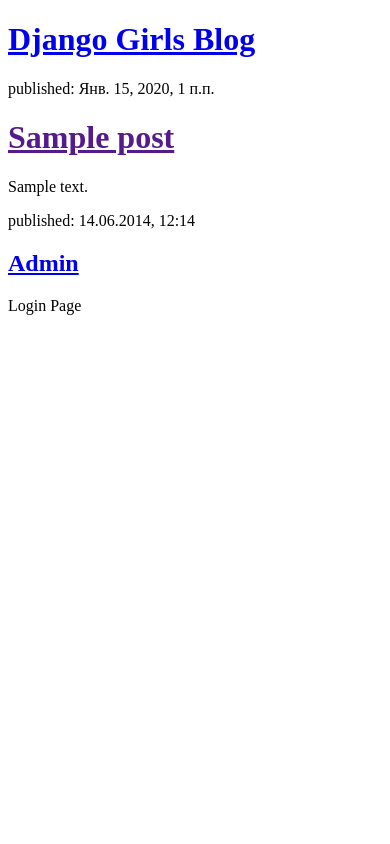
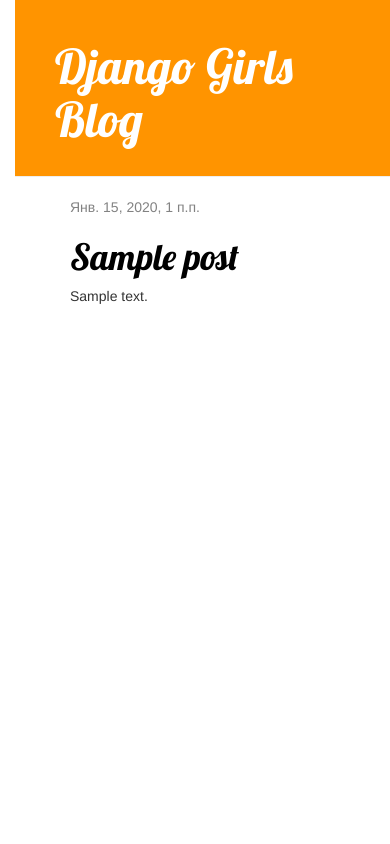
Before and after one commit to demorgan777/my-first-blog, a Django app: template blog/templates/blog/post_list.html in a window 390 px wide. Run offline with Django 3.2, Linux system fonts and the light colour scheme; the template is opened without the code that fills it: values that come from a table or form of the project are taken from there, others are empty; tables that the repository leaves empty hold one stand-in row (values such as "Sample post"); some libraries are stand-ins or nearby versions.

Commit message:
Added view and template for detailed blog post as well as CSS for the site.

```diff
--- /dev/null
+++ b/blog/static/css/blog.css
@@ -0,0 +1,55 @@
+h1 a {
+    color: #FCA205;
+    font-family: 'Lobster';
+}
+
+body {
+    padding-left: 15px;
+}
+
+.page-header {
+    background-color: #ff9400;
+    margin-top: 0;
+    padding: 20px 20px 20px 40px;
+}
+
+.page-header h1, .page-header h1 a, .page-header h1 a:visited, .page-header h1 a:active {
+    color: #ffffff;
+    font-size: 36pt;
+    text-decoration: none;
+}
+
+.content {
+    margin-left: 40px;
+}
+
+h1, h2, h3, h4 {
+    font-family: 'Lobster', cursive;
+}
+
+.date {
+    color: #828282;
+}
+
+.save {
+    float: right;
+}
+
+.post-form textarea, .post-form input {
+    width: 100%;
+}
+
+.top-menu, .top-menu:hover, .top-menu:visited {
+    color: #ffffff;
+    float: right;
+    font-size: 26pt;
+    margin-right: 20px;
+}
+
+.post {
+    margin-bottom: 70px;
+}
+
+.post h1 a, .post h1 a:visited {
+    color: #000000;
+}
--- /dev/null
+++ b/blog/templates/blog/base.html
@@ -0,0 +1,23 @@
+{% load static %}
+<html>
+    <head>
+        <title>Django Girls blog</title>
+        <link rel="stylesheet" href="//maxcdn.bootstrapcdn.com/bootstrap/3.2.0/css/bootstrap.min.css">
+        <link rel="stylesheet" href="//maxcdn.bootstrapcdn.com/bootstrap/3.2.0/css/bootstrap-theme.min.css">
+        <link href='//fonts.googleapis.com/css?family=Lobster&subset=latin,latin-ext' rel='stylesheet' type='text/css'>
+        <link rel="stylesheet" href="{% static 'css/blog.css' %}">
+    </head>
+    <body>
+        <div class="page-header">
+        <h1><a href="/">Django Girls Blog</a></h1>
+    </div>
+    <div class="content container">
+        <div class="row">
+            <div class="col-md-8">
+            {% block content %}
+            {% endblock %}
+            </div>
+        </div>
+    </div>
+    </body>
+</html>
--- a/blog/templates/blog/post_list.html
+++ b/blog/templates/blog/post_list.html
@@ -1,21 +1,44 @@
-<!DOCTYPE html>
-<html>
-    <head>
-        <title>Djang Boysb Blog</title>
-    </head>
-    <body>
-        <div>
-            <h1><a href="/">Django Girls Blog</a></h1>
+{% extends 'blog/base.html' %}
+{% block content %}
+    {% for post in posts %}
+        <div class="post">
+            <div class="date">
+                {{ post.published_date }}
+            </div>
+            <h1><a href="{% url 'post_detail' pk=post.pk %}">{{ post.title }}</a></h1>
+            <!-- <h1><a href="">{{ post.title }}</a></h1> -->
+            <p>{{ post.text|linebreaksbr }}</p>
         </div>
+    {% endfor %}
+{% endblock %}
 
+<!--
         {% for post in posts %}
-        <div>
+        <div class="post">
         	<p>published: {{ post.published_date }}</p>
         	<h1><a href="">{{ post.title }}</a></h1>
         	<p>{{ post.text|linebreaksbr }}</p>
         </div>
         {% endfor %}
-<!--
+
+        <div class="content container">
+    <div class="row">
+        <div class="col-md-8">
+            {% for post in posts %}
+                <div class="post">
+                    <div class="date">
+                        <p>Опубликовано: {{ post.published_date }}</p>
+                    </div>
+                    <h1><a href="">{{ post.title }}</a></h1>
+                    <p>{{ post.text|linebreaksbr }}</p>
+                </div>
+            {% endfor %}
+-->
+            <!--
+        </div>
+    </div>
+</div>
+
         <div>
             <p>published: 14.06.2014, 12:14</p>
             <h2><a href="">My first post</a></h2>
@@ -27,7 +50,6 @@
             <h2><a href="">My second post</a></h2>
             <p>Aenean eu leo quam. Pellentesque ornare sem lacinia quam venenatis vestibulum. Donec id elit non mi porta gravida at eget metus. Fusce dapibus, tellus ac cursus commodo, tortor mauris condimentum nibh, ut f.</p>
         </div>
-    -->
         <div>
             <p>published: 14.06.2014, 12:14</p>
             <h2><a href="/admin">Admin</a></h2>
@@ -35,3 +57,4 @@
         </div>
     </body>
 </html>
+-->
--- a/blog/urls.py
+++ b/blog/urls.py
@@ -4,4 +4,5 @@
 
 urlpatterns = [
     path('', views.post_list, name='post_list'),
+    path('post/<int:pk>/', views.post_detail, name='post_detail'),
 ]
--- a/blog/views.py
+++ b/blog/views.py
@@ -1,7 +1,11 @@
 from django.shortcuts import render
 from django.utils import timezone
 from .models import Post
+from django.shortcuts import render, get_object_or_404
 # Create your views here.
 def post_list(request):
     posts = Post.objects.filter(published_date__lte=timezone.now()).order_by('published_date')
     return render(request, 'blog/post_list.html', {'posts': posts})
+def post_detail(request, pk):
+    post = get_object_or_404(Post, pk=pk)
+    return render(request, 'blog/post_detail.html', {'post': post})
```
Also changed, not shown: blog/templates/blog/post_detail.html (added, +13 -0 lines).
